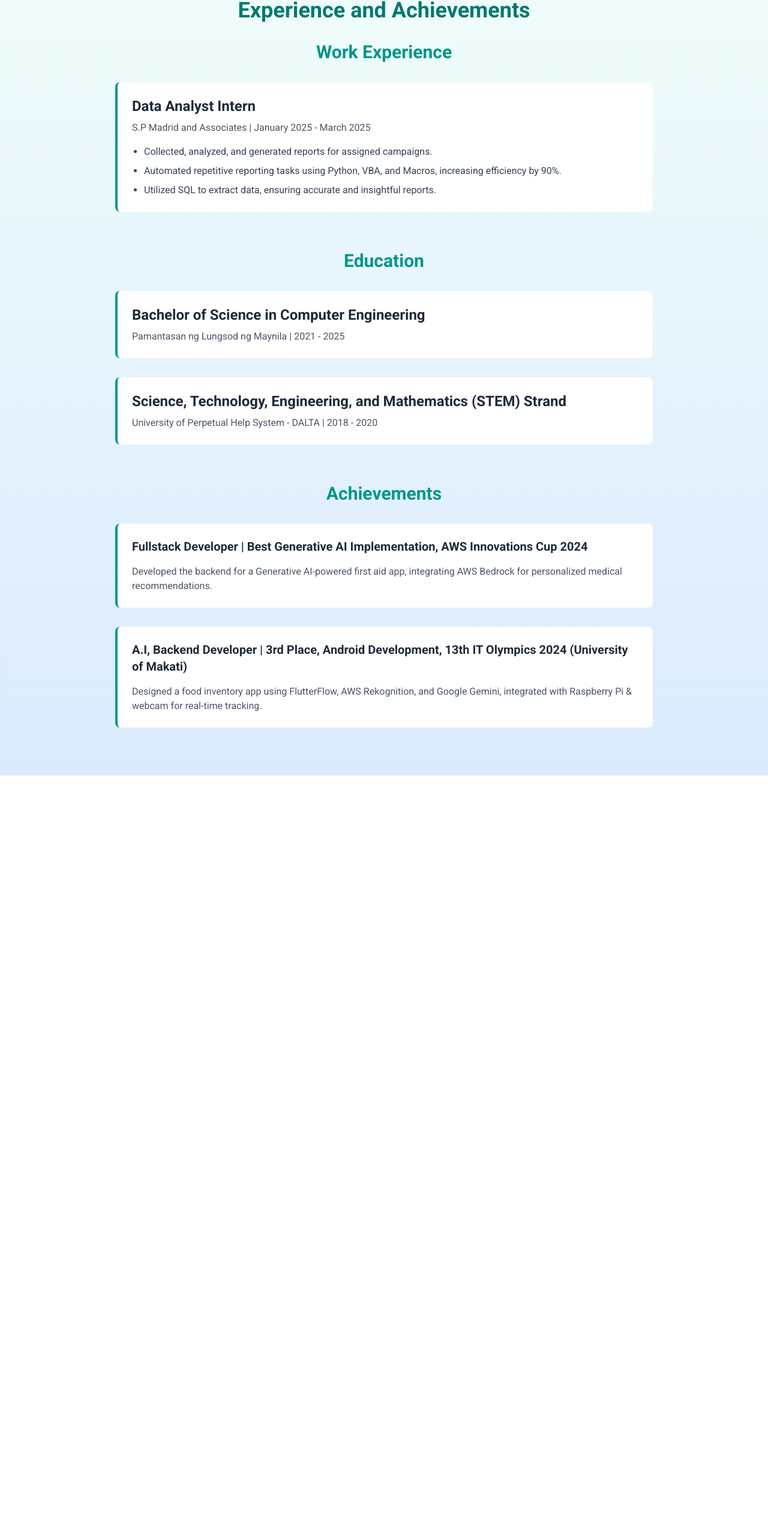
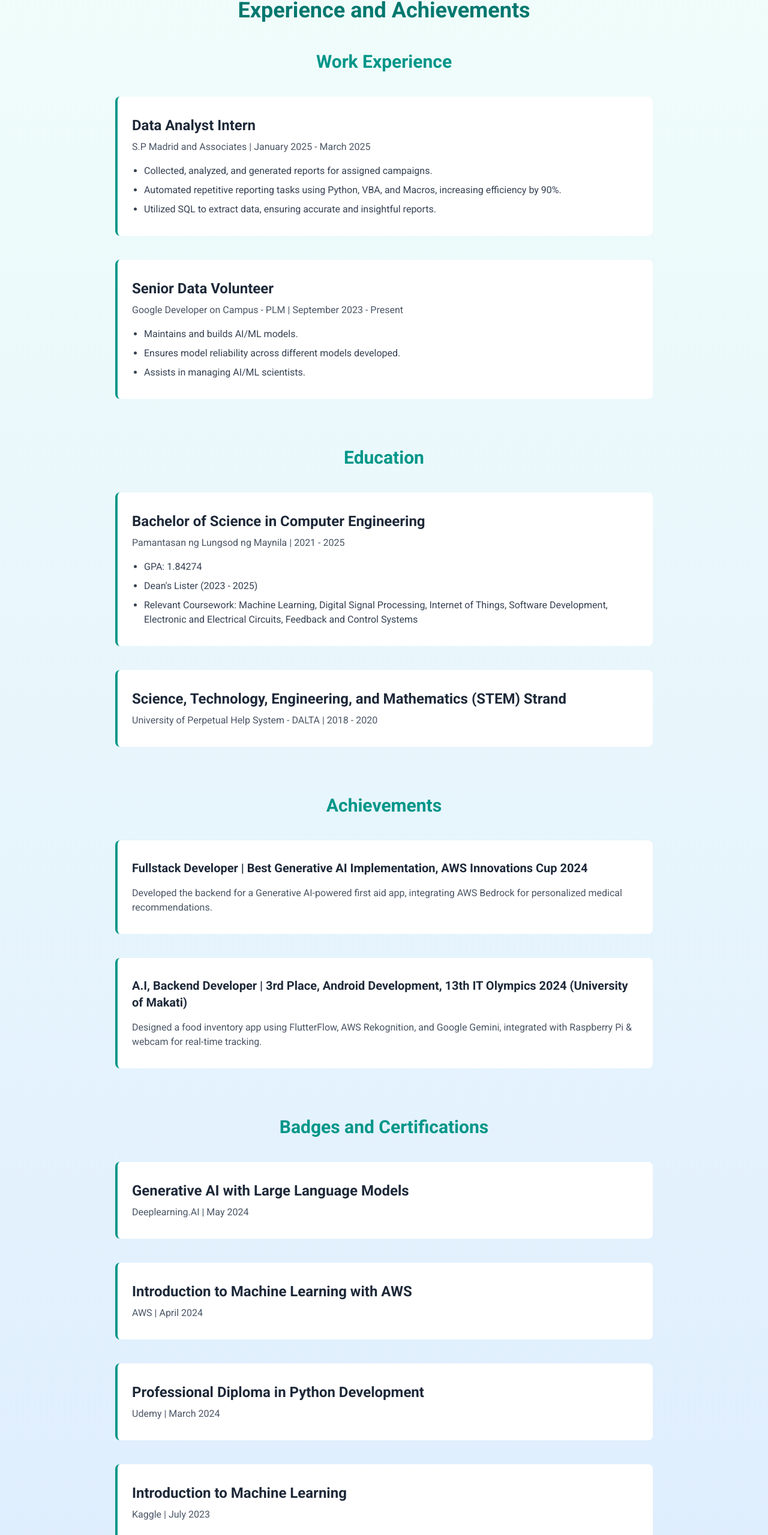
Before and after one commit to y333tm4n/my-website, a Next.js app: page /experience in a window 1280 px wide. Shown: the part 176-2735 px from the top of the page at 60% size. Before the commit the page ends 1469 px from the top, so only its background shows below. Built offline with nearby package versions, Linux system fonts and the light colour scheme.

Commit message:
added changes to experience page

```diff
--- a/src/app/experience/page.tsx
+++ b/src/app/experience/page.tsx
@@ -6,19 +6,19 @@ export default function ExperiencePage() {
       <Navigation />
       <div className="flex flex-col items-center justify-center min-h-screen p-8 sm:p-20 bg-gradient-to-b from-teal-50 to-blue-100 text-gray-800">
         <div className="w-full max-w-4xl">
-          <h1 className="text-4xl font-extrabold mb-8 text-center text-teal-700">
+          <h1 className="text-4xl font-extrabold mb-12 text-center text-teal-700">
             Experience and Achievements
           </h1>
 
-          <div className="space-y-16">
+          <div className="space-y-20">
             {/* Work Experience */}
             <section>
-              <h2 className="text-3xl font-bold mb-8 text-teal-600 text-center">
+              <h2 className="text-3xl font-bold mb-10 text-teal-600 text-center">
                 Work Experience
               </h2>
 
-              <div className="space-y-8">
-                <div className="border-l-4 border-teal-600 pl-6 hover:shadow-xl transition-shadow duration-300 bg-white p-6 rounded-lg">
+              <div className="space-y-10">
+                <div className="border-l-4 border-teal-600 pl-6 hover:shadow-2xl transition-shadow duration-300 bg-white p-8 rounded-lg">
                   <h3 className="text-2xl font-semibold text-gray-800">
                     Data Analyst Intern
                   </h3>
@@ -37,26 +37,47 @@ export default function ExperiencePage() {
                     </li>
                   </ul>
                 </div>
+
+                <div className="border-l-4 border-teal-600 pl-6 hover:shadow-2xl transition-shadow duration-300 bg-white p-8 rounded-lg">
+                  <h3 className="text-2xl font-semibold text-gray-800">
+                    Senior Data Volunteer
+                  </h3>
+                  <p className="text-gray-600 mt-2">
+                    Google Developer on Campus - PLM | September 2023 - Present
+                  </p>
+                  <ul className="list-disc ml-5 mt-4 text-gray-700 space-y-2">
+                    <li>Maintains and builds AI/ML models.</li>
+                    <li>Ensures model reliability across different models developed.</li>
+                    <li>Assists in managing AI/ML scientists.</li>
+                  </ul>
+                </div>
               </div>
             </section>
 
             {/* Education */}
             <section>
-              <h2 className="text-3xl font-bold mb-8 text-teal-600 text-center">
+              <h2 className="text-3xl font-bold mb-10 text-teal-600 text-center">
                 Education
               </h2>
 
-              <div className="space-y-8">
-                <div className="border-l-4 border-teal-600 pl-6 hover:shadow-xl transition-shadow duration-300 bg-white p-6 rounded-lg">
+              <div className="space-y-10">
+                <div className="border-l-4 border-teal-600 pl-6 hover:shadow-2xl transition-shadow duration-300 bg-white p-8 rounded-lg">
                   <h3 className="text-2xl font-semibold text-gray-800">
                     Bachelor of Science in Computer Engineering
                   </h3>
                   <p className="text-gray-600 mt-2">
                     Pamantasan ng Lungsod ng Maynila | 2021 - 2025
                   </p>
+                  <ul className="list-disc ml-5 mt-4 text-gray-700 space-y-2">
+                    <li>GPA: 1.84274</li>
+                    <li>Dean's Lister (2023 - 2025)</li>
+                    <li>
+                      Relevant Coursework: Machine Learning, Digital Signal Processing, Internet of Things, Software Development, Electronic and Electrical Circuits, Feedback and Control Systems
+                    </li>
+                  </ul>
                 </div>
 
-                <div className="border-l-4 border-teal-600 pl-6 hover:shadow-xl transition-shadow duration-300 bg-white p-6 rounded-lg">
+                <div className="border-l-4 border-teal-600 pl-6 hover:shadow-2xl transition-shadow duration-300 bg-white p-8 rounded-lg">
                   <h3 className="text-2xl font-semibold text-gray-800">
                     Science, Technology, Engineering, and Mathematics (STEM) Strand
                   </h3>
@@ -69,11 +90,11 @@ export default function ExperiencePage() {
 
             {/* Achievements */}
             <section>
-              <h2 className="text-3xl font-bold mb-8 text-teal-600 text-center">
+              <h2 className="text-3xl font-bold mb-10 text-teal-600 text-center">
                 Achievements
               </h2>
-              <div className="space-y-8">
-                <div className="border-l-4 border-teal-600 pl-6 hover:shadow-xl transition-shadow duration-300 bg-white p-6 rounded-lg">
+              <div className="space-y-10">
+                <div className="border-l-4 border-teal-600 pl-6 hover:shadow-2xl transition-shadow duration-300 bg-white p-8 rounded-lg">
                   <h3 className="text-xl font-semibold text-gray-800 hover:text-teal-600 transition-colors duration-300">
                     Fullstack Developer | Best Generative AI Implementation, AWS Innovations Cup 2024
                   </h3>
@@ -81,7 +102,7 @@ export default function ExperiencePage() {
                     Developed the backend for a Generative AI-powered first aid app, integrating AWS Bedrock for personalized medical recommendations.
                   </p>
                 </div>
-                <div className="border-l-4 border-teal-600 pl-6 hover:shadow-xl transition-shadow duration-300 bg-white p-6 rounded-lg">
+                <div className="border-l-4 border-teal-600 pl-6 hover:shadow-2xl transition-shadow duration-300 bg-white p-8 rounded-lg">
                   <h3 className="text-xl font-semibold text-gray-800 hover:text-teal-600 transition-colors duration-300">
                     A.I, Backend Developer | 3rd Place, Android Development, 13th IT Olympics 2024 (University of Makati)
                   </h3>
@@ -91,6 +112,66 @@ export default function ExperiencePage() {
                 </div>
               </div>
             </section>
+
+            {/* Badges and Certifications */}
+            <section>
+              <h2 className="text-3xl font-bold mb-10 text-teal-600 text-center">
+                Badges and Certifications
+              </h2>
+              <div className="space-y-10">
+                <div className="border-l-4 border-teal-600 pl-6 hover:shadow-2xl transition-shadow duration-300 bg-white p-8 rounded-lg">
+                  <h3 className="text-2xl font-semibold text-gray-800">
+                    Generative AI with Large Language Models
+                  </h3>
+                  <p className="text-gray-600 mt-2">Deeplearning.AI | May 2024</p>
+                </div>
+                <div className="border-l-4 border-teal-600 pl-6 hover:shadow-2xl transition-shadow duration-300 bg-white p-8 rounded-lg">
+                  <h3 className="text-2xl font-semibold text-gray-800">
+                    Introduction to Machine Learning with AWS
+                  </h3>
+                  <p className="text-gray-600 mt-2">AWS | April 2024</p>
+                </div>
+                <div className="border-l-4 border-teal-600 pl-6 hover:shadow-2xl transition-shadow duration-300 bg-white p-8 rounded-lg">
+                  <h3 className="text-2xl font-semibold text-gray-800">
+                    Professional Diploma in Python Development
+                  </h3>
+                  <p className="text-gray-600 mt-2">Udemy | March 2024</p>
+                </div>
+                <div className="border-l-4 border-teal-600 pl-6 hover:shadow-2xl transition-shadow duration-300 bg-white p-8 rounded-lg">
+                  <h3 className="text-2xl font-semibold text-gray-800">
+                    Introduction to Machine Learning
+                  </h3>
+                  <p className="text-gray-600 mt-2">Kaggle | July 2023</p>
+                </div>
+              </div>
+            </section>
+
+            {/* Memberships and Affiliations */}
+            <section>
+              <h2 className="text-3xl font-bold mb-10 text-teal-600 text-center">
+                Memberships and Affiliations
+              </h2>
+              <div className="space-y-10">
+                <div className="border-l-4 border-teal-600 pl-6 hover:shadow-2xl transition-shadow duration-300 bg-white p-8 rounded-lg">
+                  <h3 className="text-2xl font-semibold text-gray-800">
+                    Cohort 1 Scholar
+                  </h3>
+                  <p className="text-gray-600 mt-2">AI Academy Philippines | April – June 2025</p>
+                </div>
+                <div className="border-l-4 border-teal-600 pl-6 hover:shadow-2xl transition-shadow duration-300 bg-white p-8 rounded-lg">
+                  <h3 className="text-2xl font-semibold text-gray-800">
+                    DataCamp Scholar
+                  </h3>
+                  <p className="text-gray-600 mt-2">DataCamp Donates, GDG on Campus – PLM | September 2023 – Present</p>
+                </div>
+                <div className="border-l-4 border-teal-600 pl-6 hover:shadow-2xl transition-shadow duration-300 bg-white p-8 rounded-lg">
+                  <h3 className="text-2xl font-semibold text-gray-800">
+                    GCP Associate Cloud Engineer Track
+                  </h3>
+                  <p className="text-gray-600 mt-2">Google Cloud Get Certified Program | 2024</p>
+                </div>
+              </div>
+            </section>
           </div>
         </div>
       </div>
```
